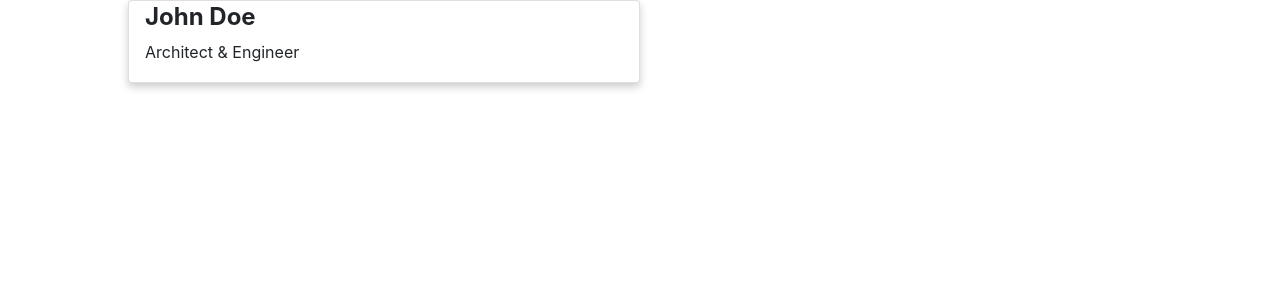
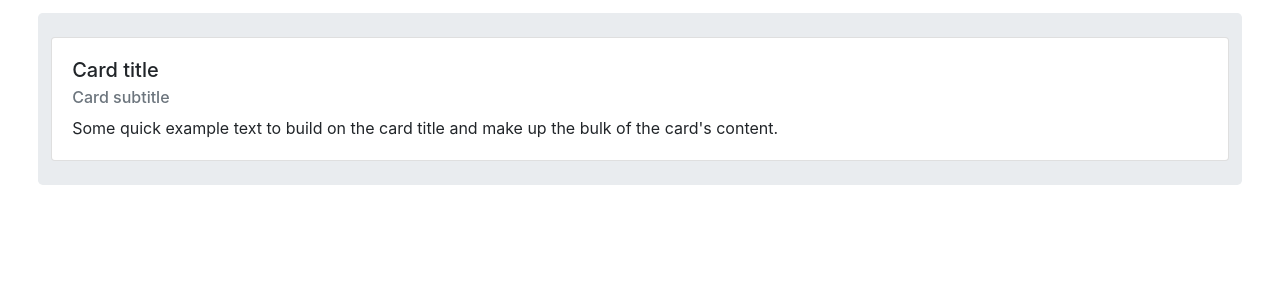
Before and after one commit to saharshleo/potholeChallenge, a Flask app: page /feedback in a window 1280 px wide. Shown: the part 56-356 px from the top of the page. Run offline with Flask 2, Linux system fonts and the light colour scheme; some libraries are stand-ins or nearby versions.

Commit message:
Feedback added

```diff
--- a/app/templates/feedback.html
+++ b/app/templates/feedback.html
@@ -2,26 +2,21 @@
 {% block content %}
 <style>
     .card {
-        margin-left: 10%;
-  box-shadow: 0 4px 8px 0 rgba(0,0,0,0.2);
-  transition: 0.3s;
-  width: 40%;
-}
-
-.card:hover {
-  box-shadow: 0 8px 16px 0 rgba(0,0,0,0.2);
-}
-
-.container {
-  padding: 2px 16px;
-}
-
+        margin-top: 1%;
+        margin-bottom: 1%;
+    }
+    .jumbotron {
+        margin: 1% 3%;
+        padding: 1%;
+    }
 </style>
-<div class="card">
-    <div class="container">
-      <h4><b>John Doe</b></h4>
-      <p>Architect & Engineer</p>
+<div class="jumbotron">
+<div class="card" style="width: 100%;">
+    <div class="card-body">
+      <h5 class="card-title">Card title</h5>
+      <h6 class="card-subtitle mb-2 text-muted">Card subtitle</h6>
+      <p class="card-text">Some quick example text to build on the card title and make up the bulk of the card's content.</p>
     </div>
   </div>
-
+</div>
 {% endblock %}
```
